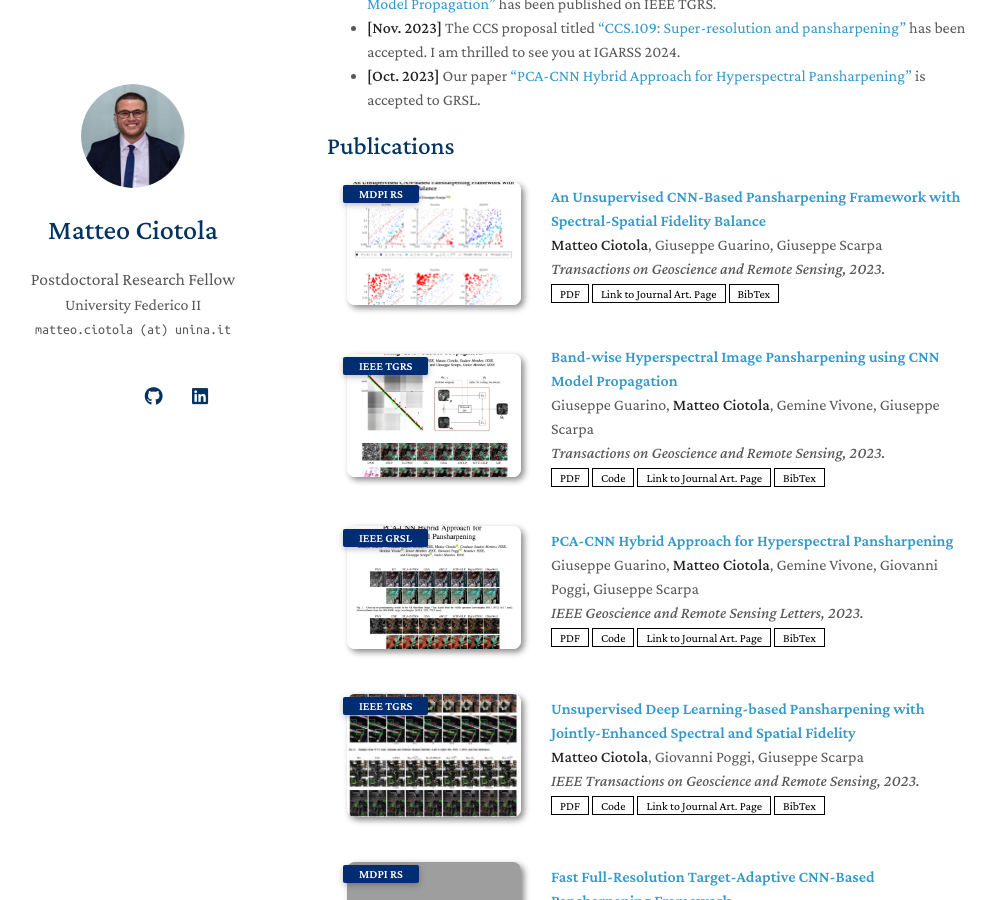
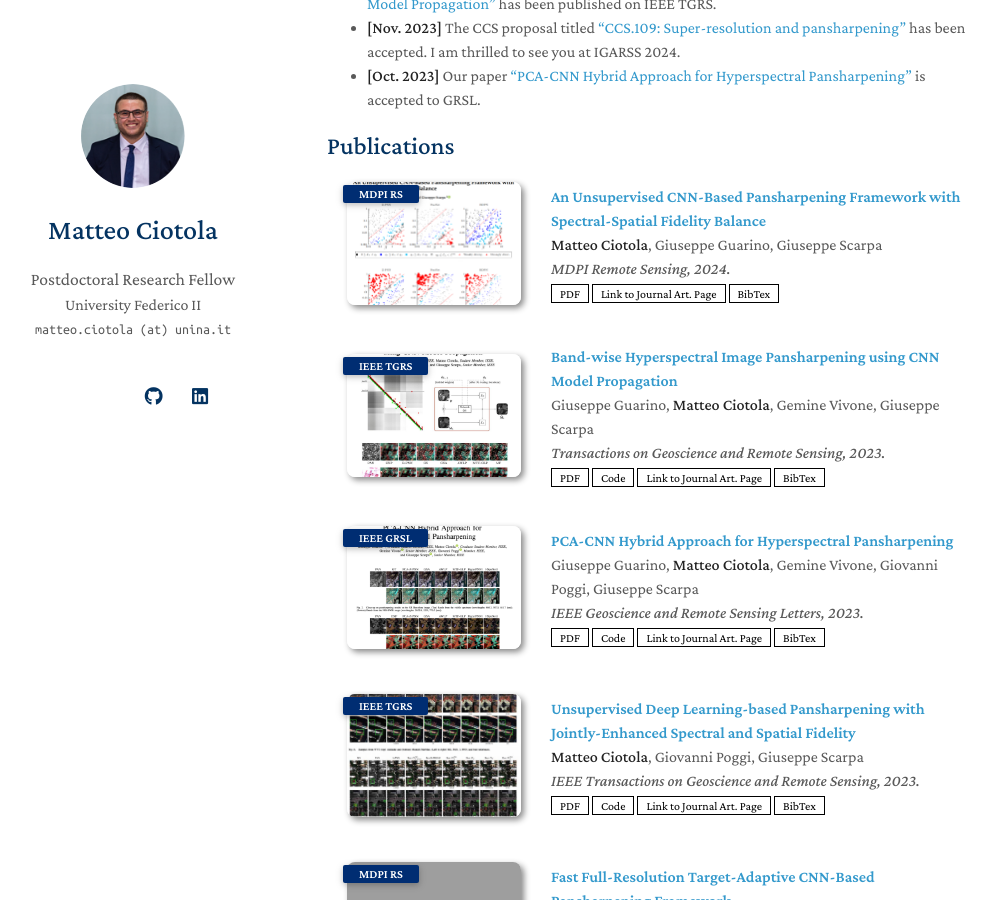
Before and after one commit to matciotola/matciotola.github.io, a Jekyll site: the page built from index.md, in a window 1280 px wide and 900 px high, scrolled down 722 px. Shown: the whole window, without its empty margins (143-1138 px from the left). Built offline with Jekyll 4.4.1, drawn with Linux system fonts in a browser that asks for light colours; nearby versions of some CDN libraries; a style sheet for code colours, icons or effects is not loaded; our own code applies the rules of GitHub Pages for plain Markdown files; grey boxes are pictures that could not be loaded.

Commit message:
update website

```diff
--- a/_data/publications.yml
+++ b/_data/publications.yml
@@ -3,7 +3,7 @@ main:
   - title: An Unsupervised CNN-Based Pansharpening Framework with Spectral-Spatial Fidelity Balance
     authors: <strong>Matteo Ciotola</strong>, Giuseppe Guarino, Giuseppe Scarpa
     conference_short: MDPI RS
-    conference: Transactions on Geoscience and Remote Sensing, 2023.
+    conference: MDPI Remote Sensing, 2024.
     pdf: https://www.mdpi.com/2072-4292/16/16/3014/pdf?version=1723886007
     page: https://www.mdpi.com/2072-4292/16/16/3014
     bibtex: ./bibs/balance.txt
```
